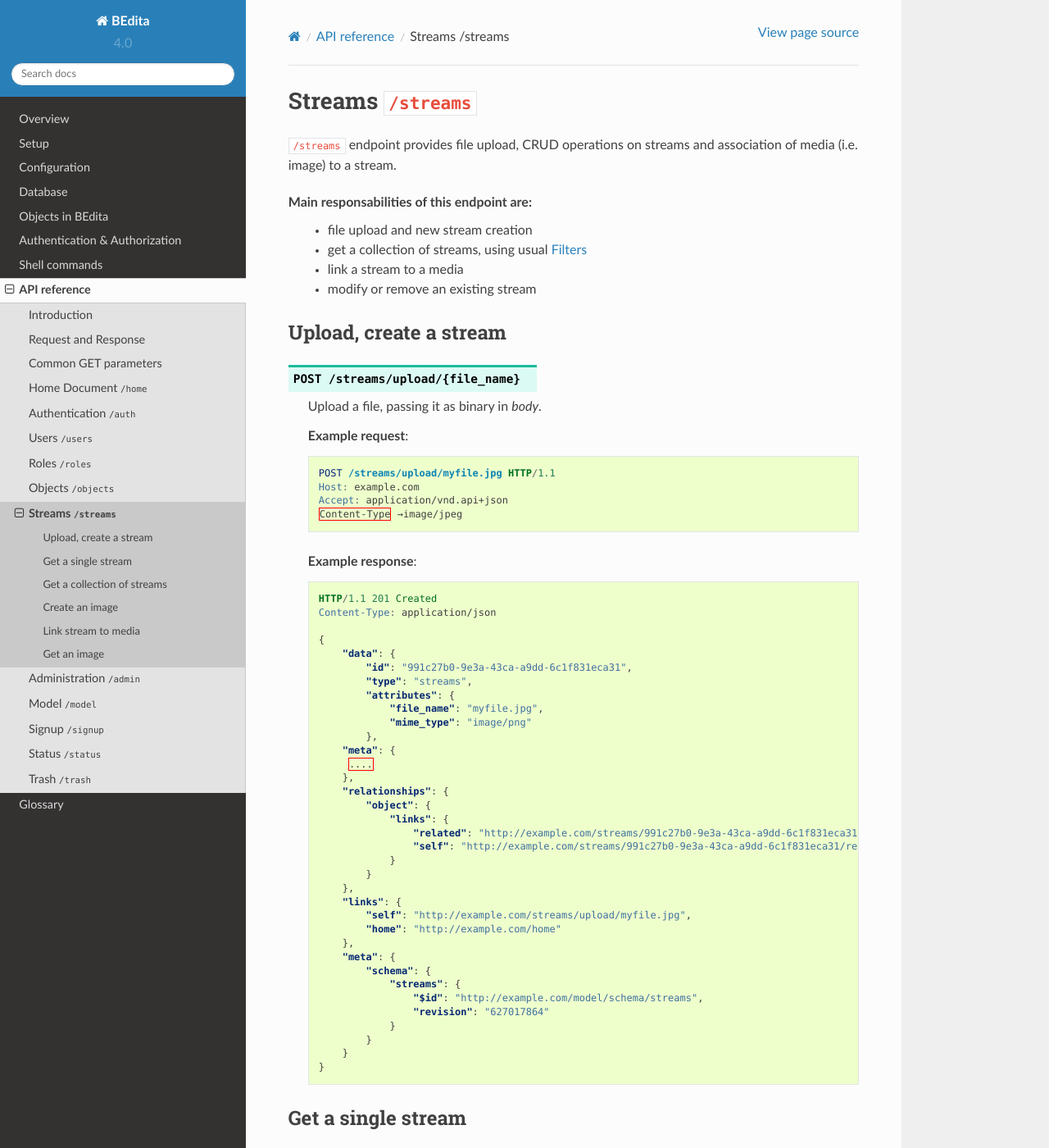
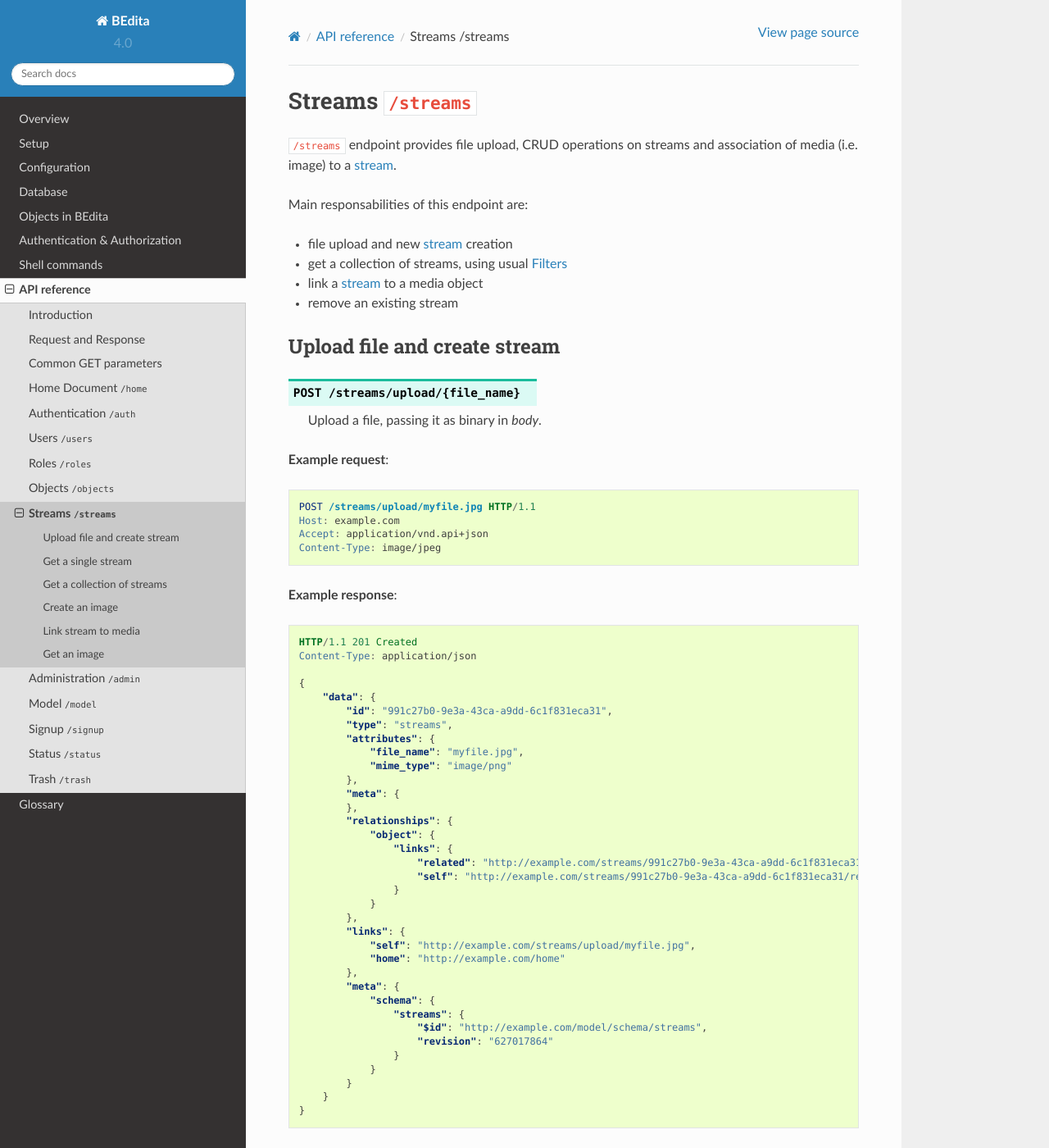
Before and after one commit to bedita/docs, a Sphinx documentation site: the page built from source/endpoints/streams.rst, in a window 1280 px wide and 1400 px high. Shown: the whole window at 82% size. Built offline with Sphinx 7.4.7 and the Read the Docs theme 2.0.0, drawn with Linux system fonts in a browser that asks for light colours; some of the changed text lies outside the part shown.

Commit message:
fix: http highlights + minor typos

```diff
--- a/source/endpoints/streams.rst
+++ b/source/endpoints/streams.rst
@@ -1,47 +1,47 @@
 Streams ``/streams``
 ====================
 
-``/streams`` endpoint provides file upload, CRUD operations on streams and association of media (i.e. image) to a stream.
+``/streams`` endpoint provides file upload, CRUD operations on streams and association of media (i.e. image) to a :term:`stream`.
 
 Main responsabilities of this endpoint are:
-    * file upload and new stream creation
-    * get a collection of streams, using usual :ref:`get-filters`
-    * link a stream to a media
-    * modify or remove an existing stream
 
-Upload, create a stream
------------------------
+* file upload and new :term:`stream` creation
+* get a collection of streams, using usual :ref:`get-filters`
+* link a :term:`stream` to a media object
+* remove an existing stream
+
+Upload file and create stream
+-----------------------------
 
 .. http:post:: /streams/upload/{file_name}
 
     Upload a file, passing it as binary in `body`.
 
-    **Example request**:
+**Example request**:
 
-    .. sourcecode:: http
+.. sourcecode:: http
 
-        POST /streams/upload/myfile.jpg HTTP/1.1
-        Host: example.com
-        Accept: application/vnd.api+json
-        Content-Type →image/jpeg
+    POST /streams/upload/myfile.jpg HTTP/1.1
+    Host: example.com
+    Accept: application/vnd.api+json
+    Content-Type: image/jpeg
 
-    **Example response**:
+**Example response**:
 
-    .. sourcecode:: http
+.. sourcecode:: http
 
-        HTTP/1.1 201 Created
-        Content-Type: application/json
+    HTTP/1.1 201 Created
+    Content-Type: application/json
 
-        {
-            "data": {
-                "id": "991c27b0-9e3a-43ca-a9dd-6c1f831eca31",
-                "type": "streams",
-                "attributes": {
-                    "file_name": "myfile.jpg",
-                    "mime_type": "image/png"
-                },
+    {
+        "data": {
+            "id": "991c27b0-9e3a-43ca-a9dd-6c1f831eca31",
+            "type": "streams",
+            "attributes": {
+                "file_name": "myfile.jpg",
+                "mime_type": "image/png"
+            },
             "meta": {
-             ....
             },
             "relationships": {
                 "object": {
@@ -130,51 +128,49 @@
     * else it returns a paginated list of streams that are descendants of the
       related publication configured in ``app/config/frontend.ini.php``.
 
-    **Example request**:
+**Example request**:
 
-    .. sourcecode:: http
+.. sourcecode:: http
 
-        GET /streams HTTP/1.1
-        Host: example.com
+    GET /streams HTTP/1.1
+    Host: example.com
 
-    **Example response**:
+**Example response**:
 
     For readability the fields of objects are limited to "title" but they are similar to :http:get:`/streams/(stream_id)` example
 
-    .. sourcecode:: http
+.. sourcecode:: http
 
-        HTTP/1.1 200 OK
-        Content-Type: application/vnd.api+json
+    HTTP/1.1 200 OK
+    Content-Type: application/vnd.api+json
 
-        {
-            "data": [
-                {
-                    "id": "0dae7797-5cc8-4d63-8a11-98664dd675b0",
-                    "type": "streams",
+    {
+        "data": [
+            {
+                "id": "0dae7797-5cc8-4d63-8a11-98664dd675b0",
+                "type": "streams",
                     "attributes": {
                         "file_name": "myfile.png",
                         "mime_type": "image/png"
                     },
                     "meta": {
-                     ....
+                        "..." : "..."
                     },
                     "links": {
-                     ....
+                        "..." : "..."
                     },
                     "relationships": {
-                     ....
+                        "..." : "..."
                     }
-                },
-                 ....
-            ],
-            "links": {
-             ....
-            },
-            "meta": {
-             ....
-            },
-        }
-
+            }
+        ],
+        "links": {
+            "..." : "..."
+        },
+        "meta": {
+            "..." : "..."
+        },
+    }
 
 Create an image
 ---------------
```
Also changed, not shown: other parts of source/endpoints/streams.rst (+147 -156 lines).
